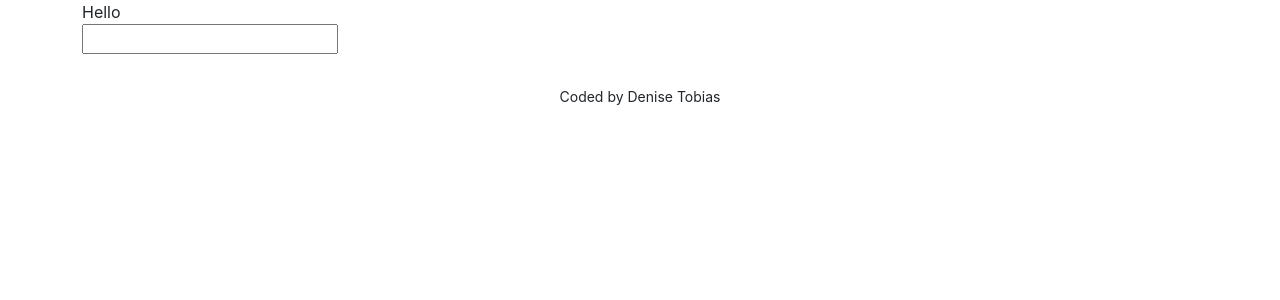
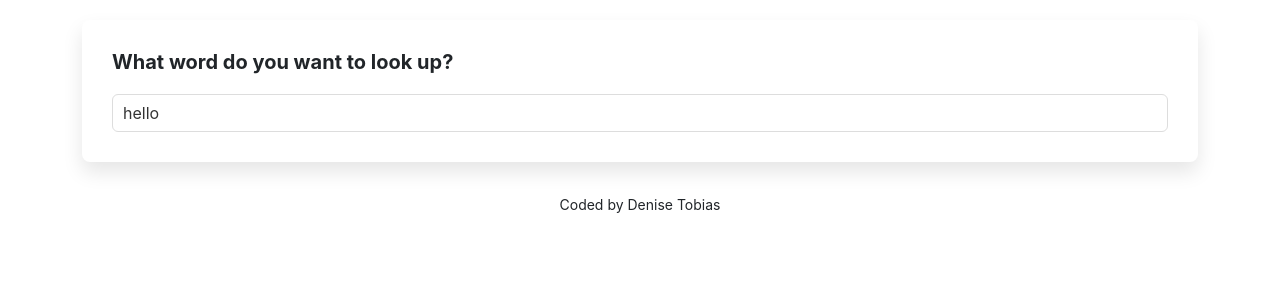
Before and after one commit to dtobias05/dictionary-app, a React (Create React App) app: page / in a window 1280 px wide. Shown: the top 300 px of the page. Built offline with nearby package versions, Linux system fonts and the light colour scheme; no server answers.

Commit message:
Styled project

```diff
--- a/src/App.js
+++ b/src/App.js
@@ -6,10 +6,9 @@
     <div className="App">
       <div className="container">
       <header className="App-header">
-      Hello
       </header>
       <main>
-        <Dictionary />
+        <Dictionary defaultKeyword="hello"/>
       </main>
       <footer className="App-footer">
         <small>Coded by Denise Tobias</small>
--- a/src/Dictionary.css
+++ b/src/Dictionary.css
@@ -1,2 +1,21 @@
-.dictionary {
+.dictionary h1 {
+    font-size: 20px;
+    font-weight: bold;
+    margin-bottom: 20px;
 }
+
+.dictionary section {
+    background: white;
+    padding: 30px;
+    border-radius: 8px;
+    box-shadow: 0 10px 20px rgba(0, 0, 0, 0.1);
+    margin: 20px 0;
+}
+
+.dictionary input {
+    width: 100%;
+    padding: 6px 10px;
+    border: 1px solid #ddd;
+    border-radius: 6px;
+    color: #333;
+}
--- a/src/Dictionary.js
+++ b/src/Dictionary.js
@@ -3,28 +3,49 @@
 import axios from "axios";
 import Results from "./Results";
 
-export default function Dictionary() {
-    let [keyword, setKeyword] = useState("");
+export default function Dictionary(props) {
+    let [keyword, setKeyword] = useState(props.defaultKeyword);
     let [results, setResults] = useState(null);
+    let [loaded, setLoaded] = useState(false);
 
     function handleResponse(response) {
         setResults(response.data);
     }
 
-    function search(event) {
+    function search() {
+       let apiUrl = `https://api.shecodes.io/dictionary/v1/define?word=${keyword}&key=64ofdd2839a217b0bata43ae0163f76c`;
+        axios.get(apiUrl).then(handleResponse);
+    }
+
+    function handleSubmit(event) {
         event.preventDefault();
-        let apiUrl = `https://api.shecodes.io/dictionary/v1/define?word=${keyword}&key=64ofdd2839a217b0bata43ae0163f76c`;
-        axios.get(apiUrl).then(handleResponse);
+        search();
     }
 
     function handleKeywordChange(event) {
         setKeyword(event.target.value);
     }
 
-    return <div className="dictionary">
-        <form onSubmit={search}>
-            <input type="search" onChange={handleKeywordChange} />
+    function load() {
+        setLoaded(true);
+        search();
+    }
+
+    if (loaded) {
+        return (
+        <div className="dictionary">
+        <section>
+            <h1>What word do you want to look up?</h1>
+        <form onSubmit={handleSubmit}>
+            <input type="search" onChange={handleKeywordChange}
+            defaultValue={props.defaultKeyword} />
         </form>
+        </section>
         <Results results={results} />
-        </div>;
+        </div>
+        );
+    } else {
+        load();
+        return "Loading";
+    }
 }
--- /dev/null
+++ b/src/Meaning.css
@@ -0,0 +1,11 @@
+.Meaning h3 {
+    font-size: 24px;
+    line-height: 1.5;
+    font-weight: bold;
+}
+
+.Meaning .example {
+    color: #70757a;
+    font-style: italic;
+    margin-top: 10px;
+}
--- a/src/Meaning.js
+++ b/src/Meaning.js
@@ -1,13 +1,16 @@
 import React from "react";
+import "./Meaning.css";
 import Synonyms from "./Synonyms";
 
 export default function Meaning(props) {
     return (
     <div className="Meaning">
       <h3>{props.meaning.partOfSpeech}</h3>
-    <strong>Definition:</strong>{props.meaning.definition}
-    <br />
-    <strong>Example:</strong><em>{props.meaning.example}</em>
+      <div className="definition">
+    {props.meaning.definition}</div>
+    <div className="example">
+    {props.meaning.example}
+    </div>
     <Synonyms synonyms={props.meaning.synonyms} />
 </div>
 );
--- a/src/Phonetic.js
+++ b/src/Phonetic.js
@@ -1,4 +1,5 @@
 import React from "react";
+import "./Phonetic.css";
 
 export default function Phonetic(props) {
     console.log(props.phonetic);
--- /dev/null
+++ b/src/Results.css
@@ -0,0 +1,5 @@
+.Results h2 {
+    font-size: 36px;
+    font-weight: bold;
+    line-height: 1.5;
+}
--- a/src/Results.js
+++ b/src/Results.js
@@ -1,18 +1,21 @@
 import React from "react";
 import Meaning from "./Meaning";
 import Phonetic from "./Phonetic";
+import "./Results.css";
 
 export default function Results(props) {
     if (props.results) {
     return (
     <div className="Results">
+        <section>
         <h2>{props.results.word}</h2>
         <Phonetic phonetic={props.results.phonetic} />
+        </section>
         {props.results.meanings.map(function (meaning, index) {
             return (
-                <div key={index}>
+                <section key={index}>
                     <Meaning meaning={meaning} />
-                </div>
+                </section>
             );
         })}
         </div>
--- /dev/null
+++ b/src/Synonyms.css
@@ -0,0 +1,10 @@
+.Synonyms {
+    margin: 20px 0 0;
+    padding: 0;
+}
+
+.Synonyms li {
+    display: inline-block;
+    padding-right: 10px;
+    line-height: 1;
+}
--- a/src/Synonyms.js
+++ b/src/Synonyms.js
@@ -1,4 +1,5 @@
 import React from "react";
+import "./Synonyms.css";
 
 export default function Synonyms(props) {
     if(props.synonyms) {
```
Also changed, not shown: src/Phonetic.css (added).
